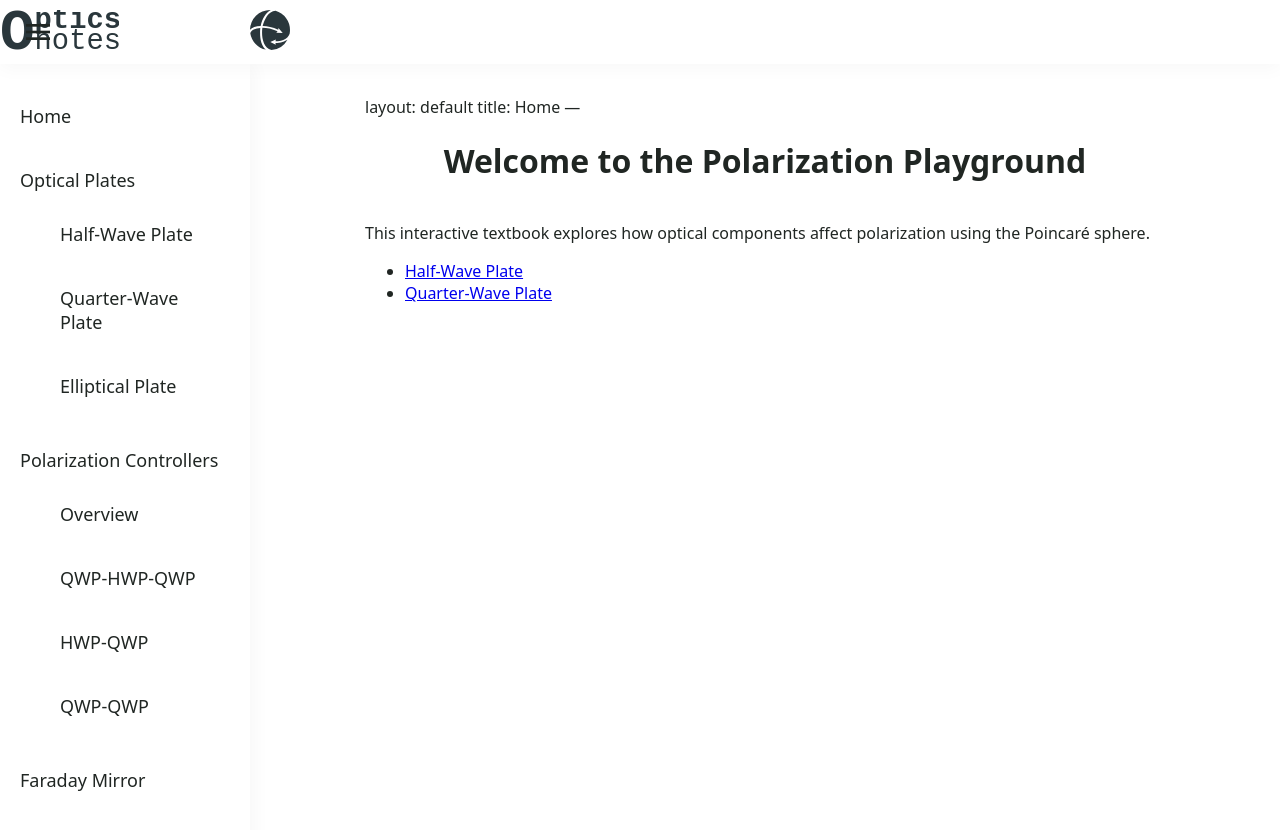
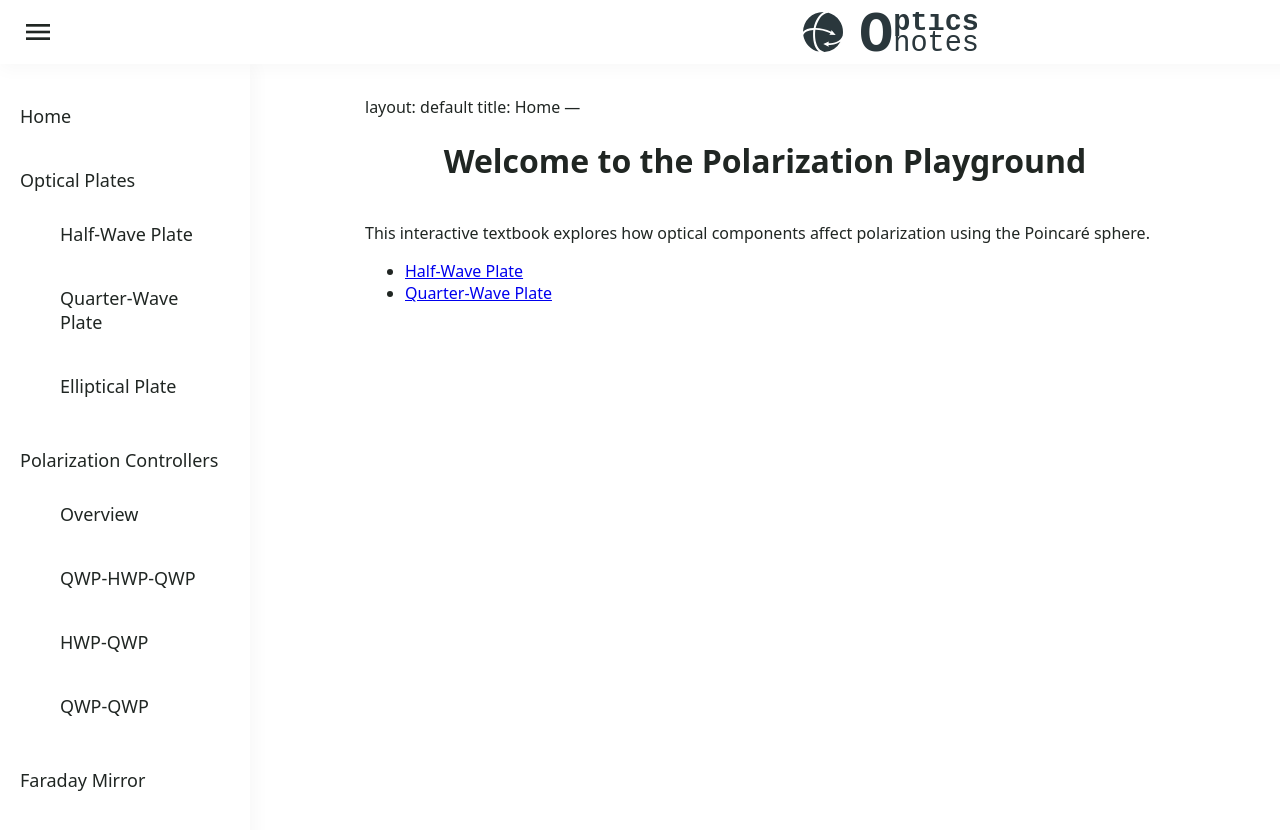
Before and after one commit to Tandemun/Polarization_playground, a Jekyll site: the page built from index.md, in a window 1280 px wide and 900 px high. Shown: the top 830 px of the window. Built offline with Jekyll 4.4.1, drawn with Linux system fonts in a browser that asks for light colours; our own code applies the rules of GitHub Pages for plain Markdown files.

Commit message:
Update style.css

```diff
--- a/assets/style.css
+++ b/assets/style.css
@@ -42,7 +42,9 @@
   z-index: 1100;
   width: 100%;
   box-shadow: 0 5px 17px rgba(0, 0, 0, 0.03);
+  padding-left: var(--sidebar-width);
 }
+.topbar.fullscreen {padding-left: 0;}
 
 #menu-toggle {
   color: inherit;
@@ -55,11 +57,18 @@
   -webkit-tap-highlight-color: transparent;
 }
 
+
+.logoName{
+	height: 40px;
+  display: flex;
+  gap: 1rem;
+  margin: 0 auto;
+}
+
 .logo {
   height: 40px;
-  position: absolute;
-  left: 250px;
 }
+
 
 
 
@@ -116,6 +125,7 @@
 /* Narrow  window adaptation */
 @media (max-width: 1200px) {
   .layout { padding-left: 0;}
+  .topbar { padding-left: 0;}
   .sidebar {transform: translateX(-100%);} /*Sidebar is hidden by default*/
   .sidebar.active {transform: translateX(0);}
   .overlay.active{display: block}
@@ -123,7 +133,7 @@
 
 /* Mobile  window adaptation */
 @media (max-width: 500px) {
-  .logo{left: 16px}
+  .logoName{margin-left: 16px}
   .site-title{left: 66px;}
   .sidebar{width: 100%}
   .sidebar {transform: translateY(-100%);} /*Sidebar is hidden by default*/
```
